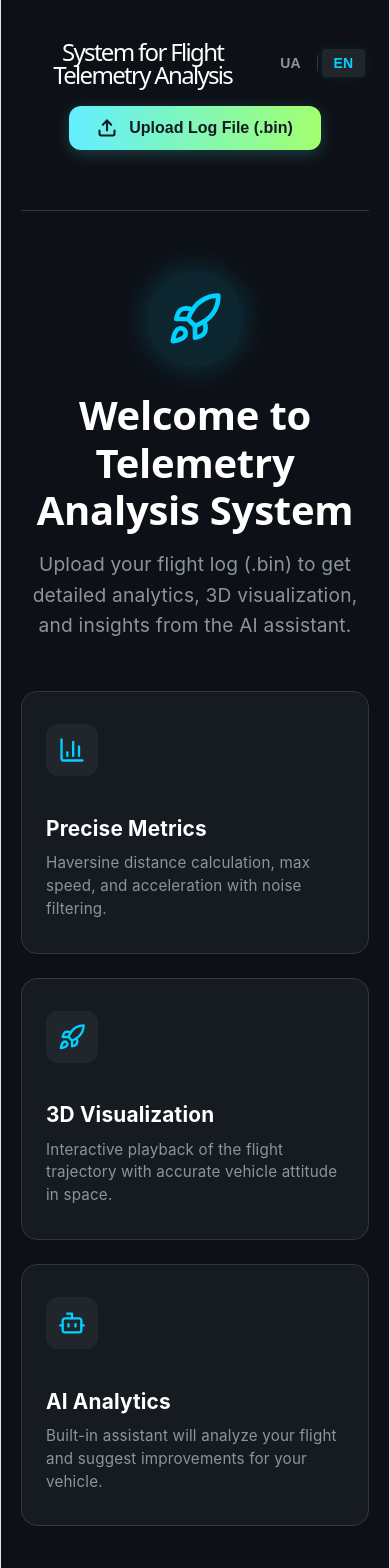
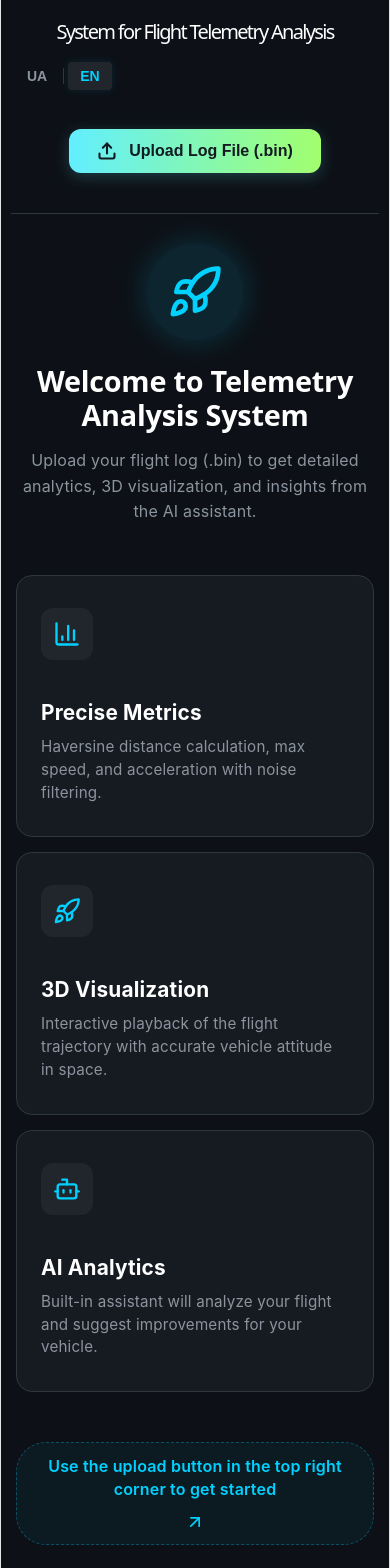
Before and after one commit to nazarsokal/KTM_testove, a React (Vite) app in the folder react-app/: page / in a window 390 px wide. Shown: the top 1568 px of the page. Built offline with nearby package versions, Linux system fonts and the light colour scheme.

Commit message:
Add mobile responsiveness and fix layout alignment

```diff
--- a/react-app/src/App.css
+++ b/react-app/src/App.css
@@ -102,3 +102,41 @@ body {
 .error-message {
   margin-top: 20px;
 }
+
+.ai-section {
+  margin: 20px;
+}
+
+/* Tablet responsiveness */
+@media (max-width: 768px) {
+  .dashboard-header {
+    padding: 20px 0;
+    margin: 0 20px;
+  }
+
+  .header-content {
+    display: flex;
+    flex-direction: column;
+    align-items: stretch;
+    gap: 15px;
+  }
+
+  .dashboard-header h1 {
+    text-align: center;
+    font-size: 20px;
+  }
+
+  .clear-data-btn {
+    width: 100%;
+    justify-content: center;
+    /* Reset the grid area rule that caused a conflict */
+    grid-area: auto;
+  }
+}
+
+/* Mobile responsiveness (reduce side margins for all symmetrically) */
+@media (max-width: 600px) {
+  .dashboard-header { margin: 0 10px; }
+  .flight-visuals-section { width: calc(100% - 20px); }
+  .ai-section { margin: 10px; }
+}
--- a/react-app/src/App.jsx
+++ b/react-app/src/App.jsx
@@ -50,7 +50,7 @@ function App() {
               <FlightPanel />
             </section>
 
-            <section className="ai-section" style={{ margin: "20px" }}>
+            <section className="ai-section">
               <AIAssistant />
             </section>
           </>
--- a/react-app/src/components/AI/AIAssistant.css
+++ b/react-app/src/components/AI/AIAssistant.css
@@ -74,3 +74,21 @@
     cursor: pointer;
     font-weight: 500;
 }
+
+@media (max-width: 600px) {
+    .ai-header {
+        flex-direction: column;
+        align-items: flex-start;
+        gap: 12px;
+    }
+
+    .ai-badge {
+        align-self: flex-start;
+    }
+
+    .ai-footer {
+        flex-direction: column;
+        gap: 15px;
+        text-align: center;
+    }
+}
--- a/react-app/src/components/FlightPanel/FlightPanel.css
+++ b/react-app/src/components/FlightPanel/FlightPanel.css
@@ -1,6 +1,6 @@
 .flight-panel-wrapper {
   box-sizing: border-box;
-  width: calc(100% - 40px);
+  width: 100%;
   margin: auto;
   display: flex;
   flex-direction: column;
@@ -182,3 +182,35 @@
   color: #00d1ff;
   font-weight: 700;
 }
+
+@media (max-width: 768px) {
+  .flight-panel-wrapper {
+    width: 100%;
+    padding: 12px;
+  }
+
+  .scene-wrapper {
+    height: 45vh;
+    min-height: 300px;
+  }
+
+  .timeline-container {
+    flex-direction: column;
+    align-items: stretch;
+    gap: 15px;
+  }
+
+  .player-controls {
+    justify-content: center;
+  }
+
+  .time-info {
+    flex-wrap: wrap;
+    gap: 10px;
+  }
+
+  .time-info span {
+    width: 45%;
+    font-size: 11px;
+  }
+}
--- a/react-app/src/components/Metrics/MetricsGrid.css
+++ b/react-app/src/components/Metrics/MetricsGrid.css
@@ -12,3 +12,11 @@
         grid-template-columns: repeat(2, 1fr);
     }
 }
+
+@media (max-width: 600px) {
+    .metrics-grid {
+        grid-template-columns: 1fr;
+        padding: 10px;
+        gap: 15px;
+    }
+}
--- a/react-app/src/components/WelcomeScreen/WelcomeScreen.css
+++ b/react-app/src/components/WelcomeScreen/WelcomeScreen.css
@@ -133,3 +133,29 @@
     box-shadow: 0 0 0 0 rgba(0, 209, 255, 0);
   }
 }
+
+@media (max-width: 768px) {
+  .welcome-container {
+    padding: 30px 15px;
+  }
+
+  .welcome-title {
+    font-size: 1.8rem;
+  }
+
+  .welcome-subtitle {
+    font-size: 1rem;
+  }
+
+  .features-grid {
+    grid-template-columns: 1fr;
+    gap: 15px;
+  }
+
+  .upload-hint {
+    flex-direction: column;
+    text-align: center;
+    padding: 12px 20px;
+    font-size: 1rem;
+  }
+}
```
Lines whose indentation alone changed are shown as unchanged.
